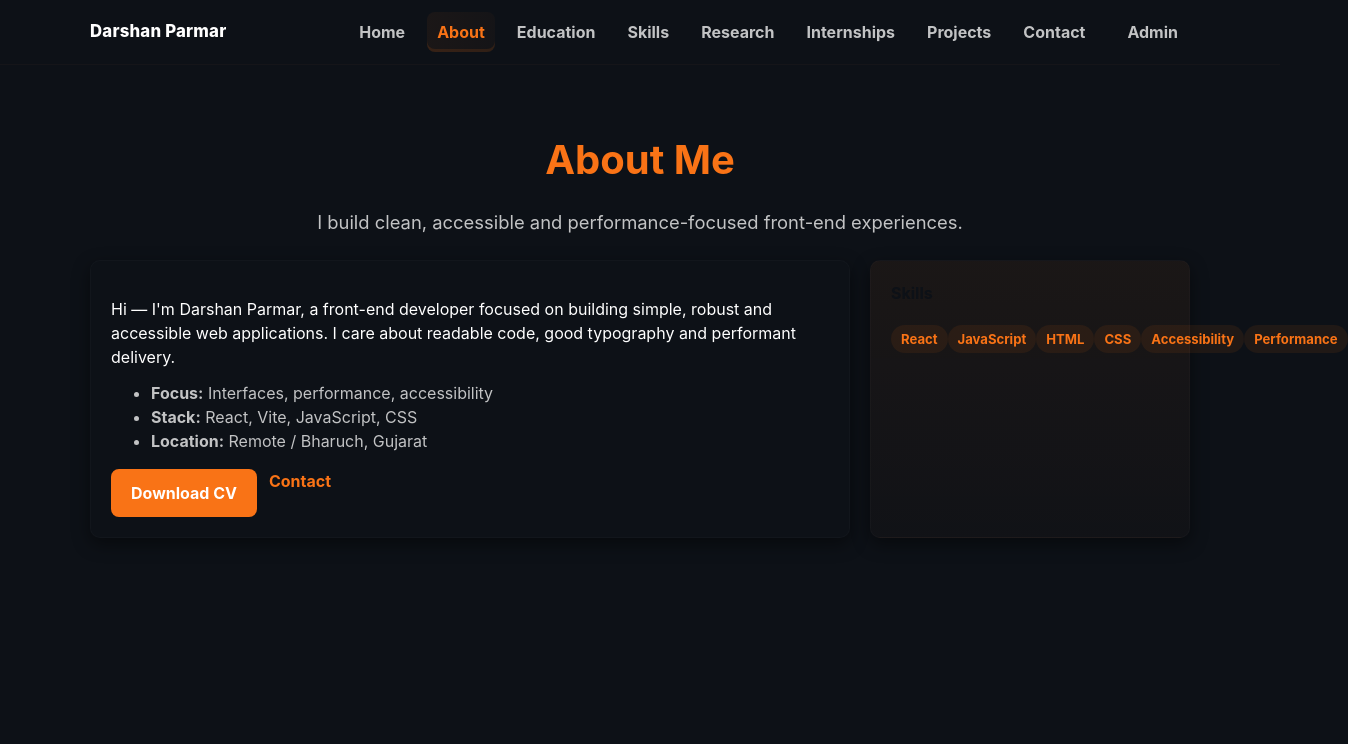
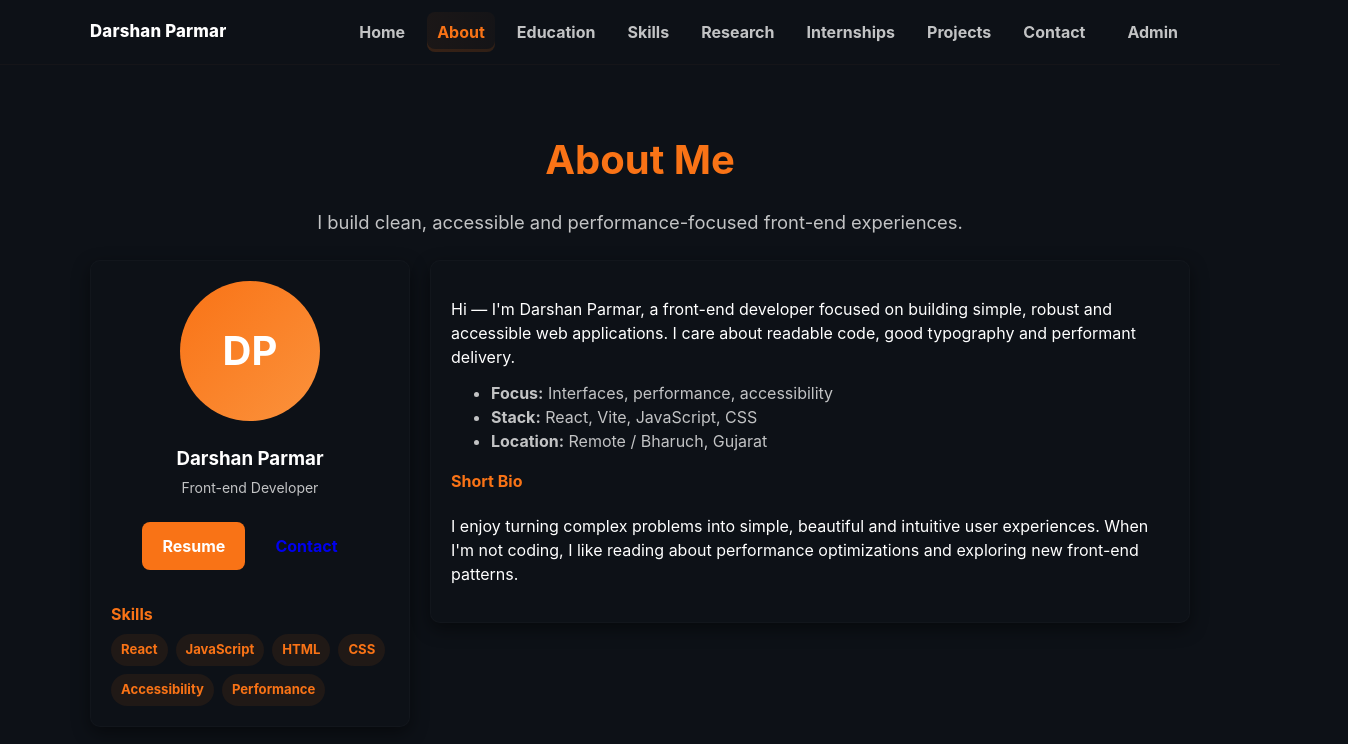
Before and after one commit to ParmarDarshan29/ParmarDarshan29.github.io, a React (Create React App) app in the folder portfolio/: page /#/about in a window 1280 px wide. Shown: the top 744 px of the page, 1348 px wide, since content can reach past the window. Built offline with nearby package versions, Linux system fonts and the light colour scheme.

Commit message:
small change

```diff
--- a/portfolio/src/pages/About.jsx
+++ b/portfolio/src/pages/About.jsx
@@ -6,7 +6,36 @@ export default function About() {
       <h2 className="page-title" style={{ color: 'var(--accent)' }}>About Me</h2>
       <p className="lead">I build clean, accessible and performance-focused front-end experiences.</p>
 
-      <div style={{ display: 'grid', gridTemplateColumns: '1fr 320px', gap: 20, marginTop: 16 }}>
+      {/* Two-column responsive layout: avatar/quick actions left, main content right */}
+      <div style={{ display: 'grid', gridTemplateColumns: '320px 1fr', gap: 20, marginTop: 16, alignItems: 'start' }}>
+        <aside className="card" style={{ padding: 20, display: 'flex', flexDirection: 'column', gap: 16, alignItems: 'center' }}>
+          <div style={{ width: 140, height: 140, borderRadius: '50%', background: 'linear-gradient(135deg, #f97316, #fb923c)', display: 'flex', alignItems: 'center', justifyContent: 'center', color: 'white', fontSize: 40, fontWeight: 700 }}>
+            DP
+          </div>
+
+          <div style={{ textAlign: 'center' }}>
+            <h3 style={{ margin: '8px 0 4px' }}>Darshan Parmar</h3>
+            <div style={{ color: 'var(--muted)', fontSize: 14 }}>Front-end Developer</div>
+          </div>
+
+          <div style={{ display: 'flex', gap: 10, marginTop: 8 }}>
+            <a className="btn primary" href="/resume.pdf" target="_blank" rel="noreferrer">Resume</a>
+            <a className="btn" href="/contact">Contact</a>
+          </div>
+
+          <div style={{ width: '100%', marginTop: 8 }}>
+            <h4 style={{ margin: '8px 0', color: 'var(--accent)' }}>Skills</h4>
+            <div className="skill-list" style={{ display: 'flex', gap: 8, flexWrap: 'wrap' }}>
+              <span className="tag">React</span>
+              <span className="tag">JavaScript</span>
+              <span className="tag">HTML</span>
+              <span className="tag">CSS</span>
+              <span className="tag">Accessibility</span>
+              <span className="tag">Performance</span>
+            </div>
+          </div>
+        </aside>
+
         <div className="card" style={{ padding: 20 }}>
           <p style={{ color: 'var(--text)', marginBottom: 12 }}>
             Hi — I'm Darshan Parmar, a front-end developer focused on building simple, robust and accessible web applications.
@@ -19,28 +48,19 @@ export default function About() {
             <li><strong>Location:</strong> Remote / Bharuch, Gujarat</li>
           </ul>
 
-          <div style={{ marginTop: 14, display: 'flex', gap: 12 }}>
-            <a className="btn primary" href="/resume.pdf" target="_blank" rel="noreferrer">Download CV</a>
-            <a className="link" href="/contact">Contact</a>
+          <div style={{ marginTop: 14 }}>
+            <h4 style={{ marginTop: 0, color: 'var(--accent)' }}>Short Bio</h4>
+            <p style={{ marginTop: 6, color: 'var(--text)' }}>
+              I enjoy turning complex problems into simple, beautiful and intuitive user experiences. When I'm not coding, I like reading about performance optimizations and exploring new front-end patterns.
+            </p>
           </div>
         </div>
-
-        <aside className="card" style={{ padding: 20, background: 'linear-gradient(180deg, rgba(249,115,22,0.06), rgba(249,115,22,0.02))' }}>
-          <h4 style={{ marginTop: 0, color: 'var(--bg)' }}>Skills</h4>
-          <div className="skill-list" style={{ marginTop: 10 }}>
-            <span className="tag">React</span>
-            <span className="tag">JavaScript</span>
-            <span className="tag">HTML</span>
-            <span className="tag">CSS</span>
-            <span className="tag">Accessibility</span>
-            <span className="tag">Performance</span>
-          </div>
-        </aside>
       </div>
 
       <style>{`
         @media (max-width: 880px) {
           #about .container > div { grid-template-columns: 1fr; }
+          #about .card { padding: 16px; }
         }
       `}</style>
     </section>
```
